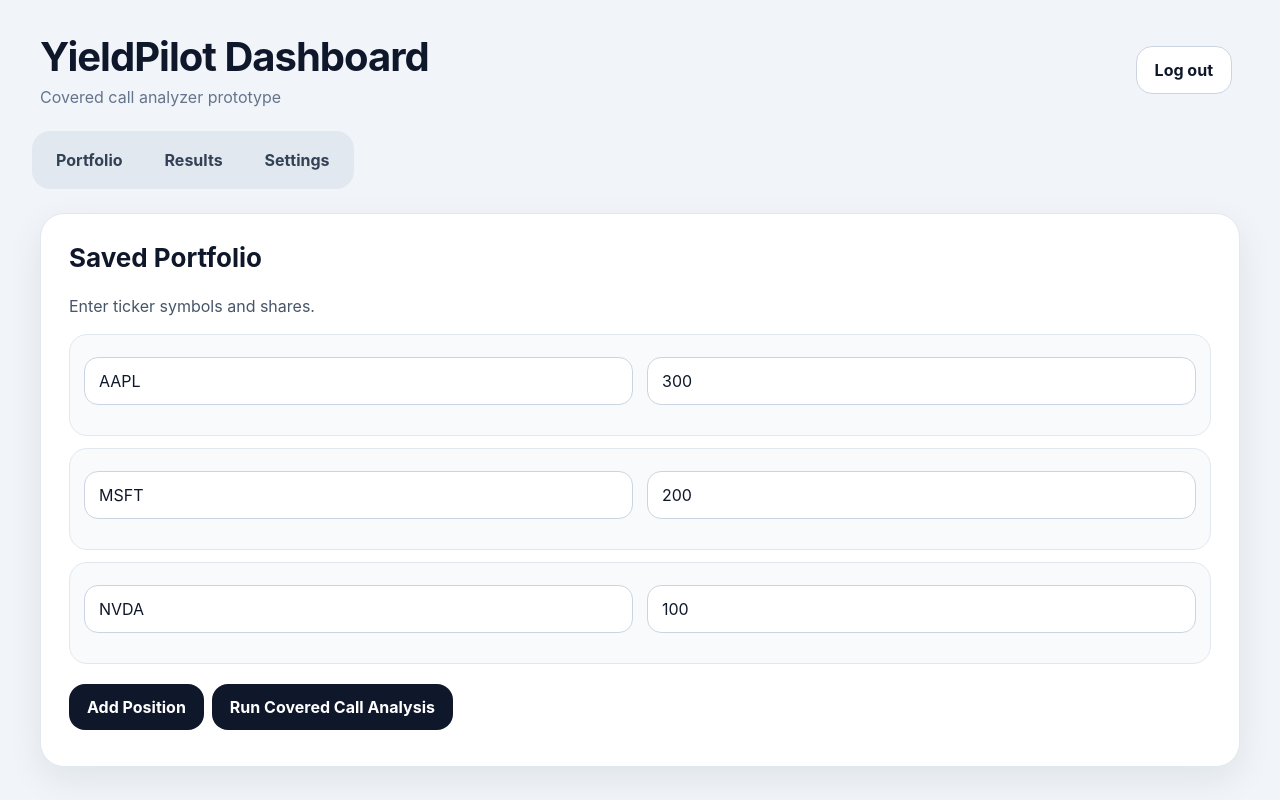
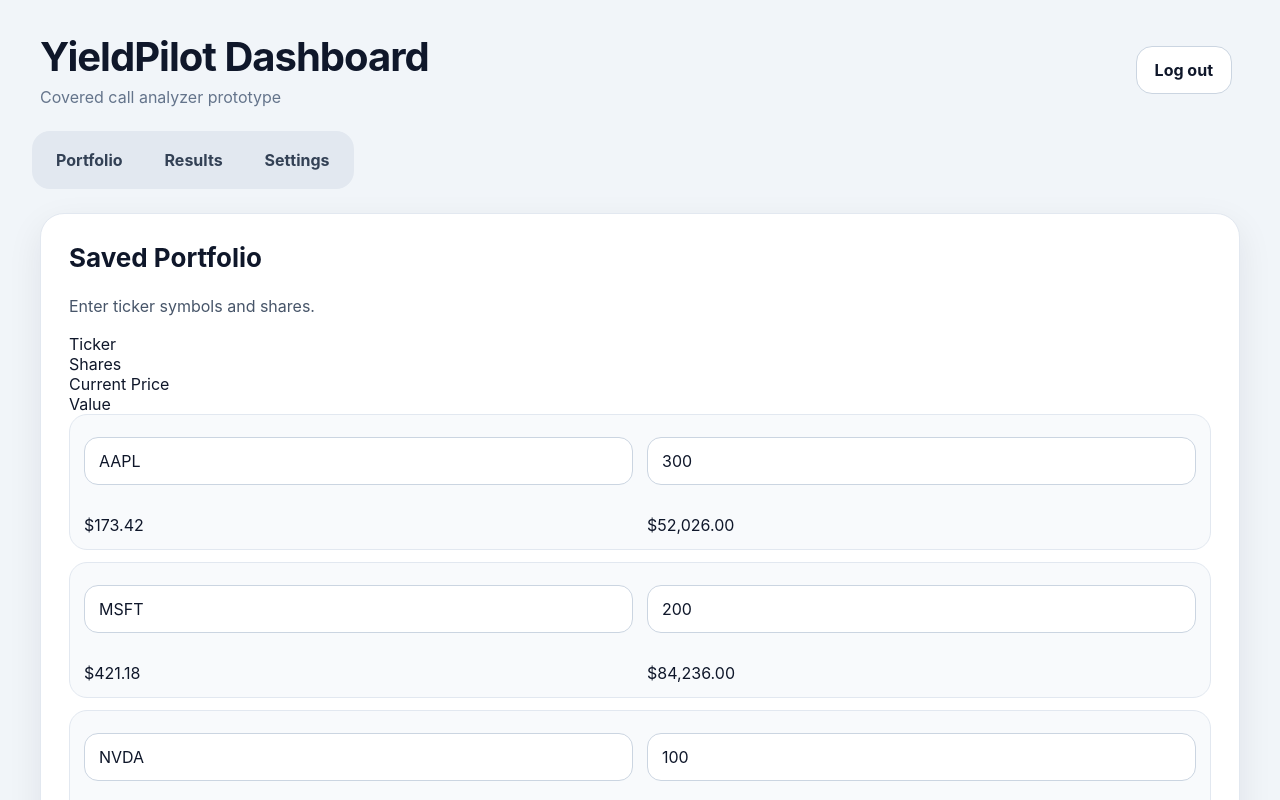
Before and after one commit to Msull7185/yieldpilot-web, a React (Vite) app: page / in a window 1280 px wide. Both pictures are taken after a click on the button "Open Dashboard". Shown: the top 800 px of the page. Built offline with nearby package versions, Linux system fonts and the light colour scheme.

Commit message:
Update main.jsx

```diff
--- a/src/main.jsx
+++ b/src/main.jsx
@@ -54,6 +54,15 @@
     { ticker: "MSFT", shares: 200 },
     { ticker: "NVDA", shares: 100 },
   ]);
+
+  const portfolioValue = useMemo(() => {
+    return portfolio.reduce((sum, row) => {
+      const ticker = row.ticker.toUpperCase().trim();
+      const data = sampleMarketData[ticker];
+      if (!data) return sum;
+      return sum + data.price * Number(row.shares || 0);
+    }, 0);
+  }, [portfolio]);
 
   const results = useMemo(() => {
     return portfolio
@@ -116,6 +125,36 @@
   const yellowIncome = yellow.reduce((sum, r) => sum + r.income, 0);
   const redIncome = red.reduce((sum, r) => sum + r.income, 0);
 
+  function ResultCard({ r }) {
+    return (
+      <div className={`card result-card ${r.category}`}>
+        <h2>{r.ticker}</h2>
+        <p>Current stock price: <b>{currency(r.price)}</b></p>
+        <p>Suggested strike: <b>{currency(r.strike)}</b></p>
+        <p>Target above current price: <b>{r.upside.toFixed(2)}%</b></p>
+        <p>Expiration: <b>{r.expiration}</b></p>
+        <p>Premium estimate: <b>{currency(r.premium)}</b></p>
+        <p>Estimated cash income: <b>{currency(r.income)}</b></p>
+        <p>Option yield: <b>{r.optionYield.toFixed(2)}%</b></p>
+
+        <div className="range-box">
+          <b>{targetWeeksOut}-week trading range:</b><br />
+          {currency(r.rangeLow)} – {currency(r.rangeHigh)}
+          <br />
+          <small>
+            This compares the proposed strike to the stock’s recent trading range.
+          </small>
+        </div>
+
+        <div className={`warning ${r.warning.color}`}>
+          <b>Earnings check:</b><br />
+          Earnings date: {r.earningsDate}<br />
+          {r.warning.text}
+        </div>
+      </div>
+    );
+  }
+
   if (!loggedIn) {
     return (
       <div className="page dark">
@@ -135,36 +174,6 @@
             <input value="password123" type="password" readOnly />
             <button onClick={() => setLoggedIn(true)}>Open Dashboard</button>
           </div>
-        </div>
-      </div>
-    );
-  }
-
-  function ResultCard({ r }) {
-    return (
-      <div className={`card result-card ${r.category}`} key={r.ticker}>
-        <h2>{r.ticker}</h2>
-        <p>Current stock price: <b>{currency(r.price)}</b></p>
-        <p>Suggested strike: <b>{currency(r.strike)}</b></p>
-        <p>Target above current price: <b>{r.upside.toFixed(2)}%</b></p>
-        <p>Expiration: <b>{r.expiration}</b></p>
-        <p>Premium estimate: <b>{currency(r.premium)}</b></p>
-        <p>Estimated cash income: <b>{currency(r.income)}</b></p>
-        <p>Option yield: <b>{r.optionYield.toFixed(2)}%</b></p>
-
-        <div className="range-box">
-          <b>{targetWeeksOut}-week trading range:</b><br />
-          {currency(r.rangeLow)} – {currency(r.rangeHigh)}
-          <br />
-          <small>
-            This helps compare the proposed strike to the stock’s recent trading range.
-          </small>
-        </div>
-
-        <div className={`warning ${r.warning.color}`}>
-          <b>Earnings check:</b><br />
-          Earnings date: {r.earningsDate}<br />
-          {r.warning.text}
         </div>
       </div>
     );
@@ -193,7 +202,20 @@
           <h2>Saved Portfolio</h2>
           <p>Enter ticker symbols and shares.</p>
 
-          {portfolio.map((row, index) => (
+          <div className="portfolio-header">
+            <div>Ticker</div>
+            <div>Shares</div>
+            <div>Current Price</div>
+            <div>Value</div>
+          </div>
+
+          {portfolio.map((row, index) => {
+            const ticker = row.ticker.toUpperCase().trim();
+            const data = sampleMarketData[ticker];
+            const price = data ? data.price : 0;
+            const value = price * Number(row.shares || 0);
+
+            return (
               <div className="portfolio-row" key={index}>
                 <input
                   value={row.ticker}
@@ -203,6 +225,7 @@
                     setPortfolio(copy);
                   }}
                 />
+
                 <input
                   type="number"
                   value={row.shares}
@@ -212,8 +235,24 @@
                     setPortfolio(copy);
                   }}
                 />
+
+                <div className="portfolio-cell">
+                  {price ? currency(price) : "-"}
                 </div>
-          ))}
+
+                <div className="portfolio-cell bold">
+                  {price ? currency(value) : "-"}
+                </div>
+              </div>
+            );
+          })}
+
+          <div className="portfolio-total">
+            <div></div>
+            <div></div>
+            <div><b>Total Portfolio Value</b></div>
+            <div><b>{currency(portfolioValue)}</b></div>
+          </div>
 
           <button onClick={() => setPortfolio([...portfolio, { ticker: "", shares: 100 }])}>
             Add Position
@@ -259,13 +298,19 @@
               </div>
 
               <h2 className="section-title green-text">Green — cleaner setups</h2>
-              <div className="results-grid">{green.map((r) => <ResultCard key={r.ticker} r={r} />)}</div>
+              <div className="results-grid">
+                {green.map((r) => <ResultCard key={r.ticker} r={r} />)}
+              </div>
 
               <h2 className="section-title yellow-text">Yellow — near recent trading range</h2>
-              <div className="results-grid">{yellow.map((r) => <ResultCard key={r.ticker} r={r} />)}</div>
+              <div className="results-grid">
+                {yellow.map((r) => <ResultCard key={r.ticker} r={r} />)}
+              </div>
 
               <h2 className="section-title red-text">Red — earnings risk</h2>
-              <div className="results-grid">{red.map((r) => <ResultCard key={r.ticker} r={r} />)}</div>
+              <div className="results-grid">
+                {red.map((r) => <ResultCard key={r.ticker} r={r} />)}
+              </div>
             </>
           )}
         </section>
```
Lines whose indentation alone changed are shown as unchanged.
